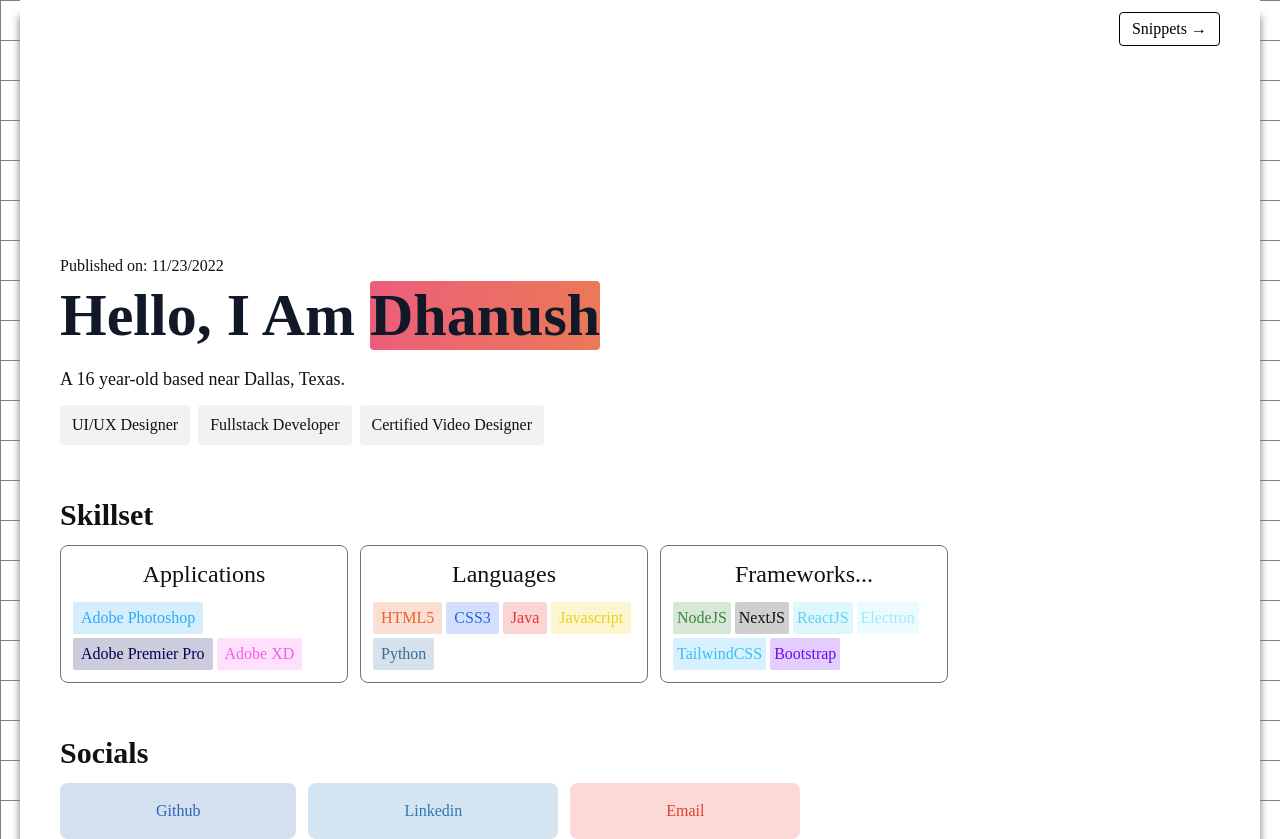
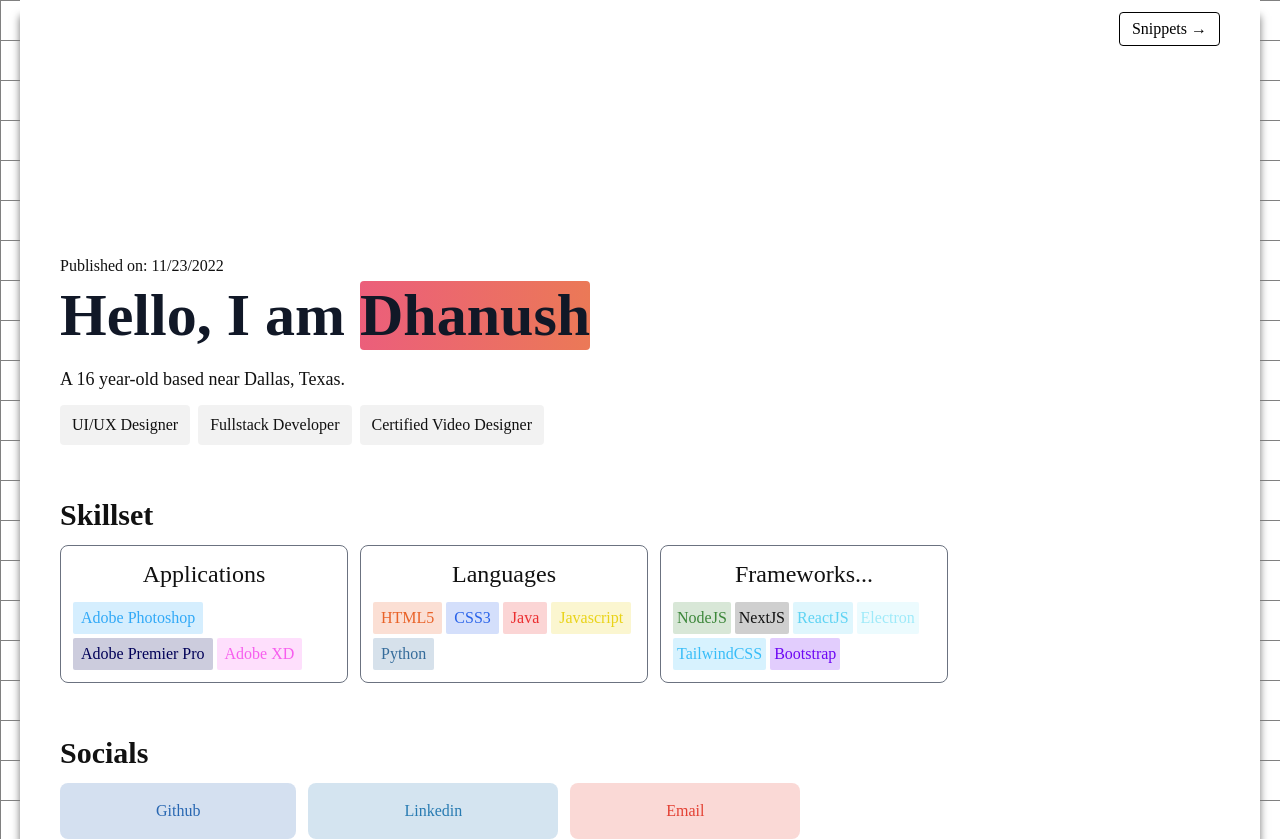
Before and after one commit to Ddundee/portfolio, a Next.js app: page / in a window 1280 px wide. Built offline with nearby package versions, Linux system fonts and the light colour scheme; a web font is replaced by a local one.

Commit message:
Minor page tweaks

```diff
--- a/app/page.tsx
+++ b/app/page.tsx
@@ -13,7 +13,7 @@ export default async function Page() {
                 </div>
                 <div className='w-full h-52' />
                 <p>Published on: {currentDate}</p>
-                <h1 className='mb-3 text-6xl font-bold leading-tight text-gray-900 capitalize'>Hello, I am <span className='rounded pt-px pb-[2px] gradient-bg'>Dhanush</span></h1>
+                <h1 className='mb-3 text-6xl font-bold leading-tight text-gray-900'>Hello, I am <span className='rounded pt-px pb-[2px] gradient-bg'>Dhanush</span></h1>
                 {/* <p className='text-lg'>A 16 year-old who is a half-assed UI/UX Designer, Fullstack Developer, and Certified Video Designer based near Dallas, Texas.</p> */}
                 <p className='text-lg'>A 16 year-old based near Dallas, Texas.</p>
                 <div className='flex flex-wrap gap-2 mt-3'>
```
